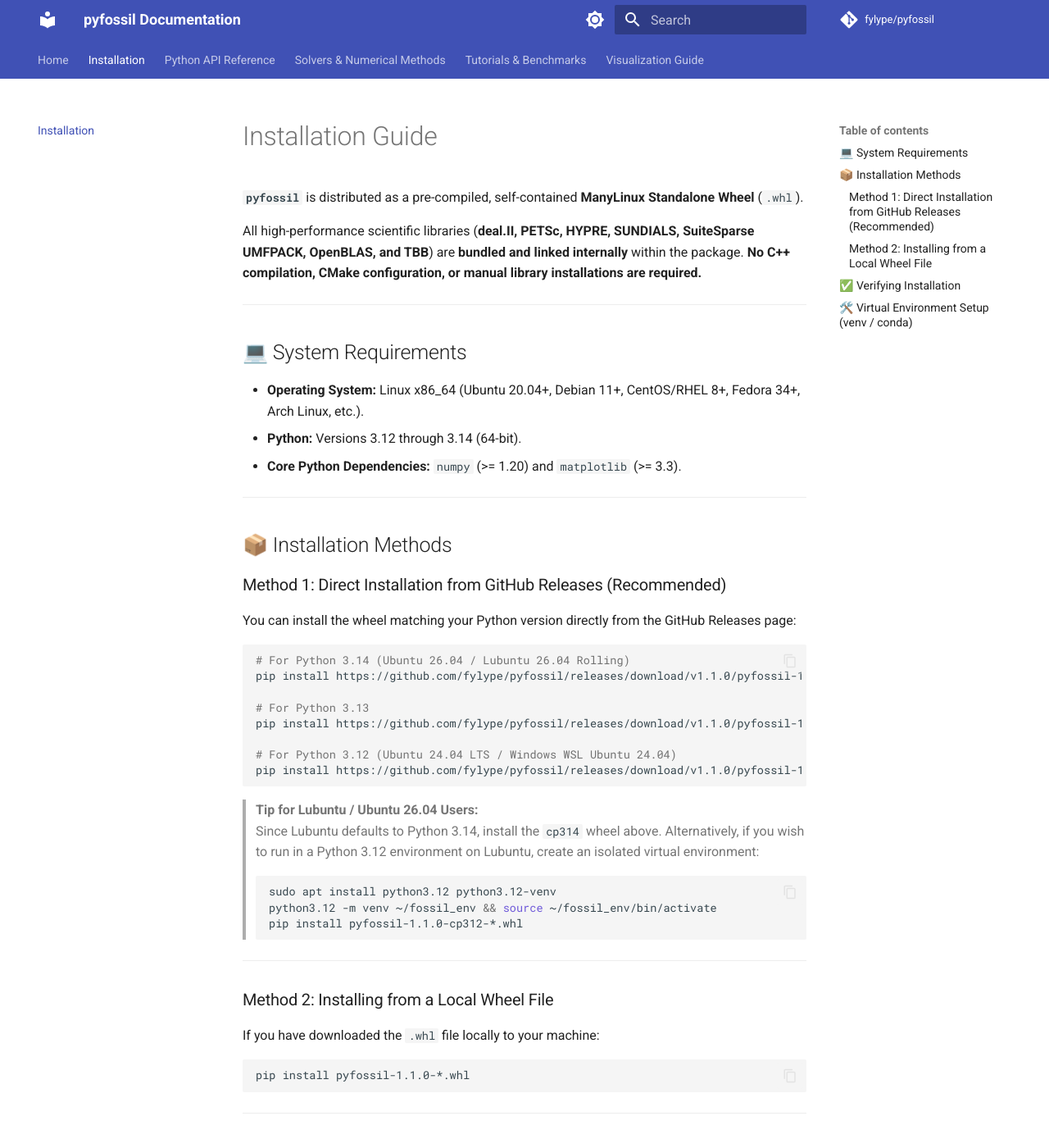
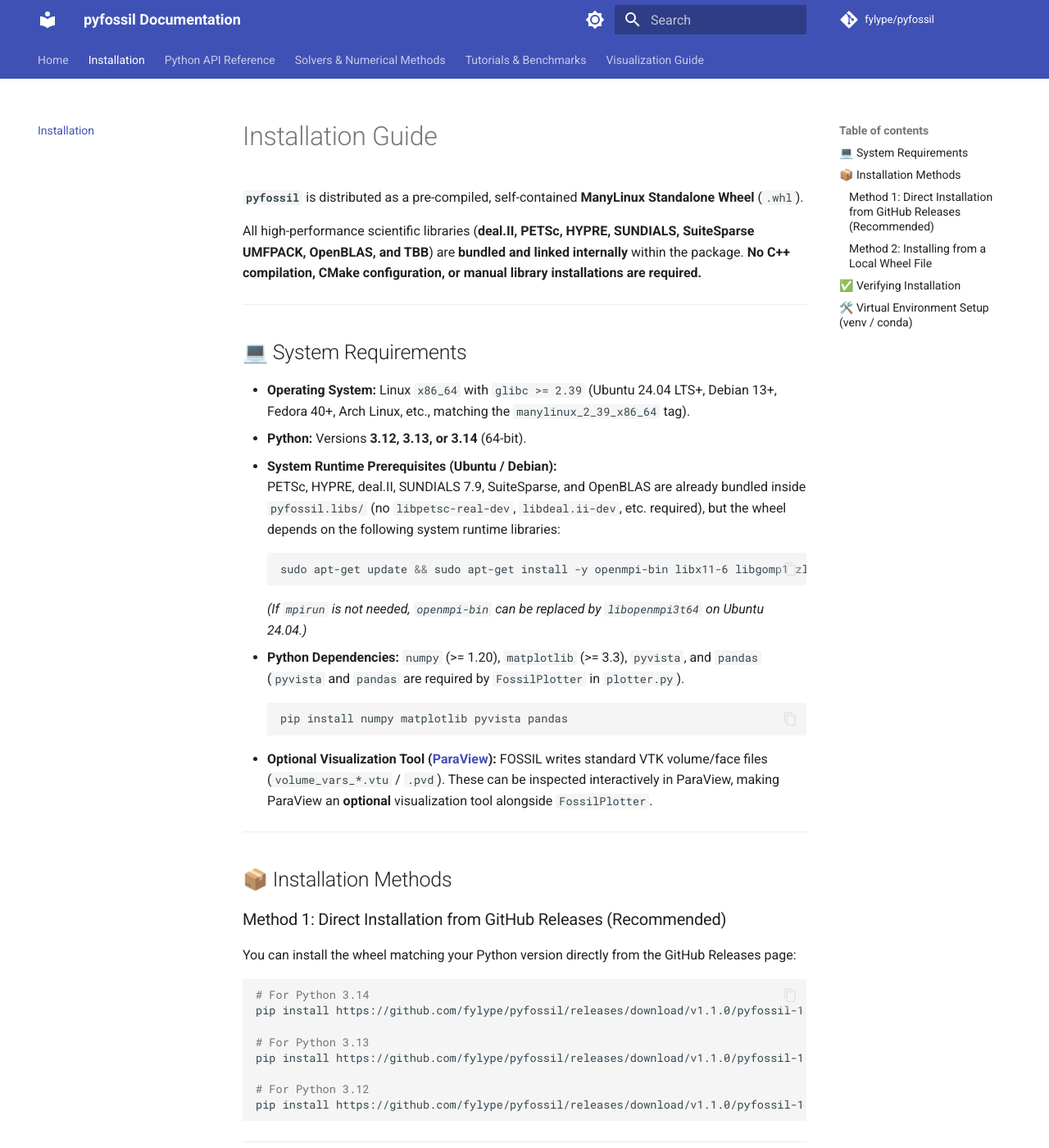
Before and after one commit to fylype/pyfossil, an MkDocs documentation site: the page built from docs/installation.md, in a window 1280 px wide and 1400 px high. Shown: the whole window at 82% size. Built offline with MkDocs 1.6.1 and Material for MkDocs 9.7.7, drawn with Linux system fonts in a browser that asks for light colours; comment, search, counter and statistics services are not loaded.

Commit message:
docs,examples: update prerequisites, fix API references, and remove Ubuntu 26.04 tip

````diff
--- a/docs/installation.md
+++ b/docs/installation.md
@@ -8,9 +8,19 @@ All high-performance scientific libraries (**deal.II, PETSc, HYPRE, SUNDIALS, Su
 
 ## 💻 System Requirements
 
-- **Operating System:** Linux x86_64 (Ubuntu 20.04+, Debian 11+, CentOS/RHEL 8+, Fedora 34+, Arch Linux, etc.).
-- **Python:** Versions 3.12 through 3.14 (64-bit).
-- **Core Python Dependencies:** `numpy` (>= 1.20) and `matplotlib` (>= 3.3).
+- **Operating System:** Linux `x86_64` with `glibc >= 2.39` (Ubuntu 24.04 LTS+, Debian 13+, Fedora 40+, Arch Linux, etc., matching the `manylinux_2_39_x86_64` tag).
+- **Python:** Versions **3.12, 3.13, or 3.14** (64-bit).
+- **System Runtime Prerequisites (Ubuntu / Debian):**
+  PETSc, HYPRE, deal.II, SUNDIALS 7.9, SuiteSparse, and OpenBLAS are already bundled inside `pyfossil.libs/` (no `libpetsc-real-dev`, `libdeal.ii-dev`, etc. required), but the wheel depends on the following system runtime libraries:
+  ```bash
+  sudo apt-get update && sudo apt-get install -y openmpi-bin libx11-6 libgomp1 zlib1g
+  ```
+  *(If `mpirun` is not needed, `openmpi-bin` can be replaced by `libopenmpi3t64` on Ubuntu 24.04.)*
+- **Python Dependencies:** `numpy` (>= 1.20), `matplotlib` (>= 3.3), `pyvista`, and `pandas` (`pyvista` and `pandas` are required by `FossilPlotter` in `plotter.py`).
+  ```bash
+  pip install numpy matplotlib pyvista pandas
+  ```
+- **Optional Visualization Tool ([ParaView](https://www.paraview.org/)):** FOSSIL writes standard VTK volume/face files (`volume_vars_*.vtu` / `.pvd`). These can be inspected interactively in ParaView, making ParaView an **optional** visualization tool alongside `FossilPlotter`.
 
 ---
 
@@ -21,23 +31,15 @@ All high-performance scientific libraries (**deal.II, PETSc, HYPRE, SUNDIALS, Su
 You can install the wheel matching your Python version directly from the GitHub Releases page:
 
 ```bash
-# For Python 3.14 (Ubuntu 26.04 / Lubuntu 26.04 Rolling)
+# For Python 3.14
 pip install https://github.com/fylype/pyfossil/releases/download/v1.1.0/pyfossil-1.1.0-cp314-cp314-manylinux_2_39_x86_64.whl
 
 # For Python 3.13
 pip install https://github.com/fylype/pyfossil/releases/download/v1.1.0/pyfossil-1.1.0-cp313-cp313-manylinux_2_39_x86_64.whl
 
-# For Python 3.12 (Ubuntu 24.04 LTS / Windows WSL Ubuntu 24.04)
+# For Python 3.12
 pip install https://github.com/fylype/pyfossil/releases/download/v1.1.0/pyfossil-1.1.0-cp312-cp312-manylinux_2_39_x86_64.whl
 ```
-
-> **Tip for Lubuntu / Ubuntu 26.04 Users:**
-> Since Lubuntu defaults to Python 3.14, install the `cp314` wheel above. Alternatively, if you wish to run in a Python 3.12 environment on Lubuntu, create an isolated virtual environment:
-> ```bash
-> sudo apt install python3.12 python3.12-venv
-> python3.12 -m venv ~/fossil_env && source ~/fossil_env/bin/activate
-> pip install pyfossil-1.1.0-cp312-*.whl
-> ```
 
 ---
 
````
Also changed, not shown: README.md (+15 -14 lines), docs/index.md (+1 -1 lines), docs/plotter_guide.md (+12 -16 lines), docs/python_api_reference.md (+18 -17 lines), docs/solvers_and_numerics.md (+5 -0 lines), 1 other file.
